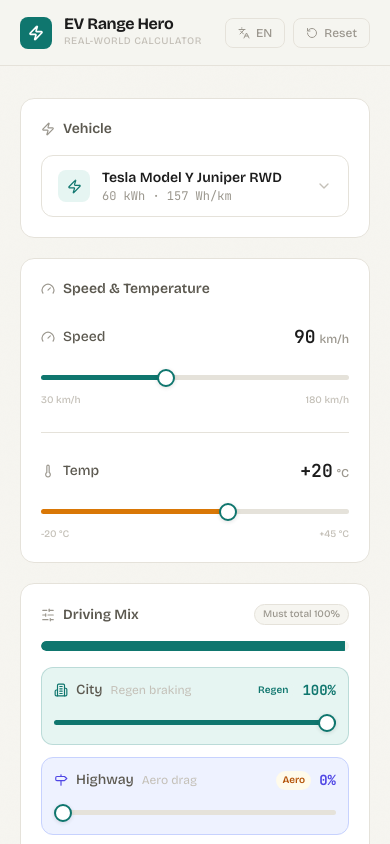
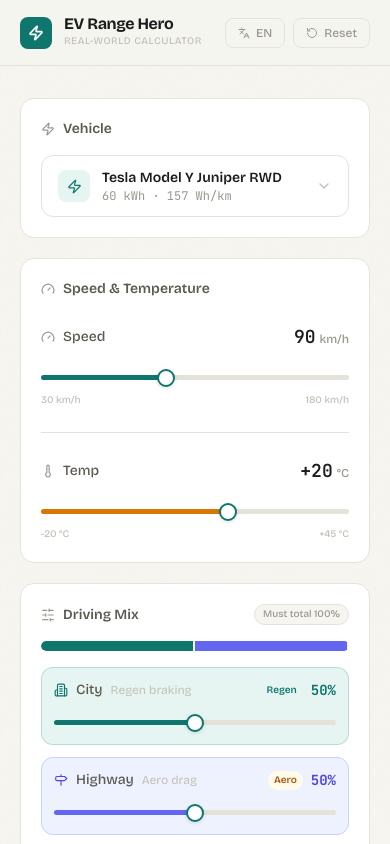
Before and after one commit to ygymz/Evrange, a Next.js app: page / in a window 390 px wide. Shown: the top 844 px of the page. Built offline with nearby package versions, Linux system fonts and the light colour scheme.

Commit message:
fix: set realistic default mix so speed slider is responsive

```diff
--- a/app/page.tsx
+++ b/app/page.tsx
@@ -17,7 +17,7 @@ import RangeDisplay from '@/components/RangeDisplay'
 import FactorControls from '@/components/FactorControls'
 import { useTranslation } from '@/lib/i18n'
 
-const DEFAULT_MIX: DrivingMix = { city: 100, highway: 0, rough: 0 }
+const DEFAULT_MIX: DrivingMix = { city: 50, highway: 50, rough: 0 }
 const STORAGE_KEY = 'ev-range-hero-state'
 
 interface PersistedState {
```
